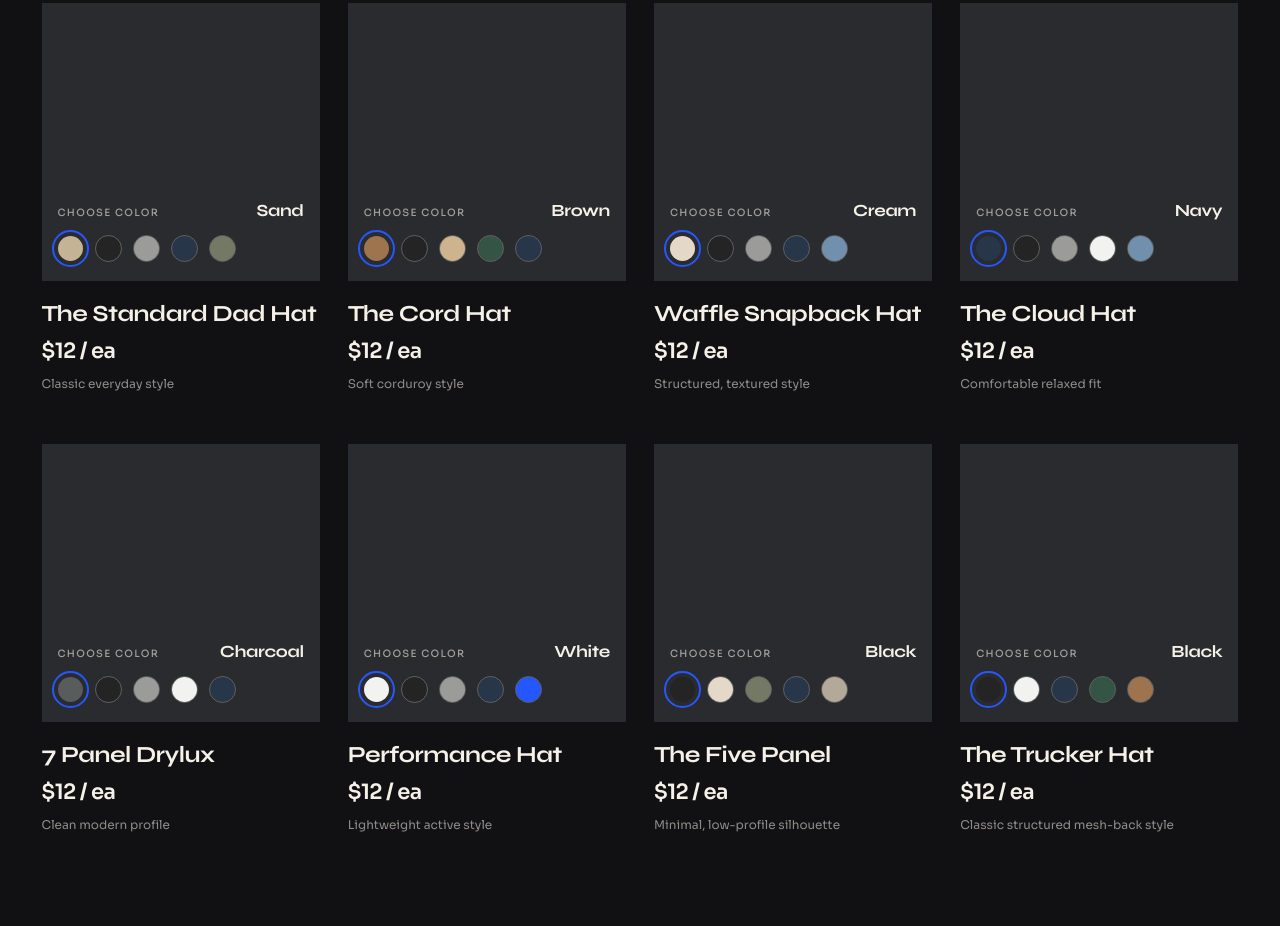
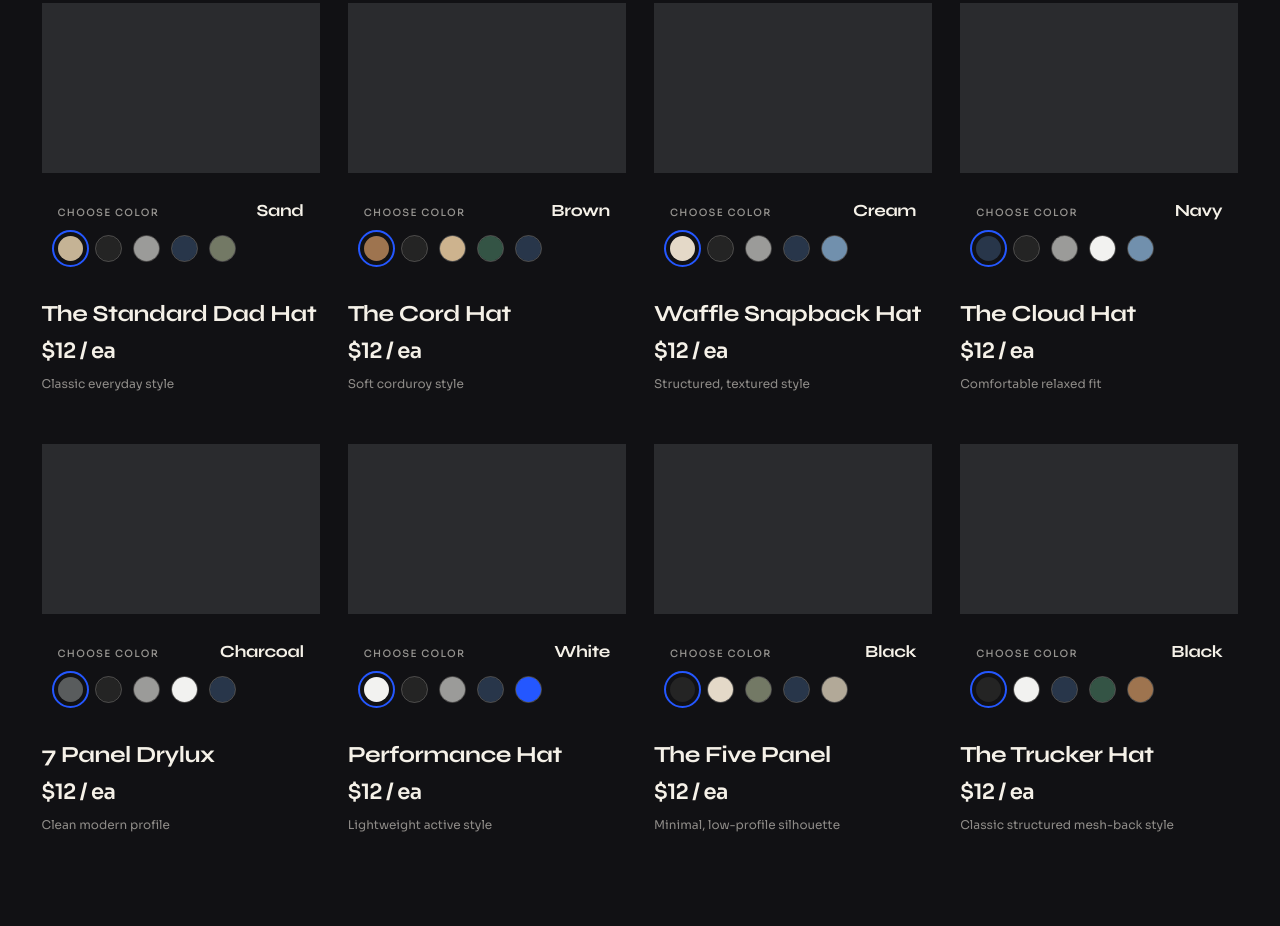
Before and after one commit to dejanxmkd/true_print_landing_page, a plain HTML site: page concept.html in a window 1280 px wide. Shown: the part 2448-3374 px from the top of the page. Drawn offline with Linux system fonts and the light colour scheme.

Commit message:
Match color drawer background to collection section instead of gray placeholder

```diff
--- a/concept.html
+++ b/concept.html
@@ -346,7 +346,7 @@ header{height:82px}
  display:flex;flex-direction:column;justify-content:flex-end;
  gap:18px;padding:0 22px;
  height:0;overflow:hidden;
- background:var(--placeholder);
+ background:var(--ground2);
  opacity:0;visibility:hidden;pointer-events:none;
  transition:height .55s var(--ease),padding .55s var(--ease),opacity .32s ease,visibility .55s;
 }
```
